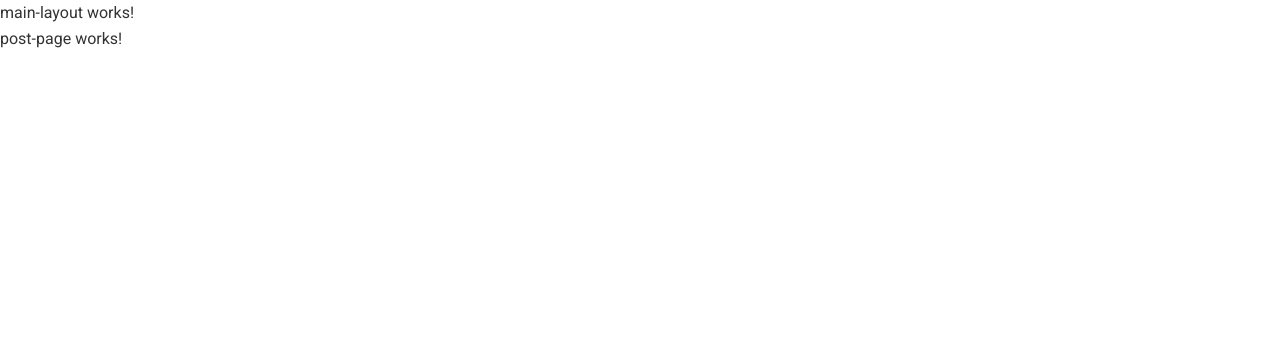
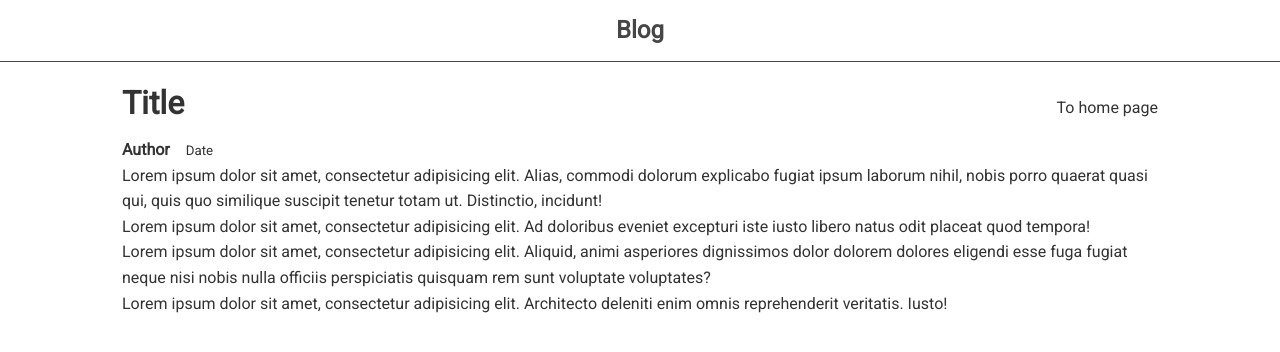
Before and after one commit to denispshenichny/angularblog, an Angular app: page /post/1 in a window 1280 px wide. Shown: the top 352 px of the page. Built offline with nearby package versions, Linux system fonts and the light colour scheme.

Commit message:
post pages

```diff
--- a/src/app/app.module.ts
+++ b/src/app/app.module.ts
@@ -6,13 +6,15 @@ import { AppComponent } from './app.component';
 import { MainLayoutComponent } from './shared/components/main-layout/main-layout.component';
 import { HomePageComponent } from './home-page/home-page.component';
 import { PostPageComponent } from './post-page/post-page.component';
+import { PostComponent } from './shared/components/post/post.component';
 
 @NgModule({
   declarations: [
     AppComponent,
     MainLayoutComponent,
     HomePageComponent,
-    PostPageComponent
+    PostPageComponent,
+    PostComponent
   ],
   imports: [
     BrowserModule,
--- a/src/app/home-page/home-page.component.css
+++ b/src/app/home-page/home-page.component.css
@@ -0,0 +1,4 @@
+.posts {
+  max-width: 600px;
+  margin: 0 auto;
+}
--- a/src/app/home-page/home-page.component.html
+++ b/src/app/home-page/home-page.component.html
@@ -1 +1,4 @@
-<p>home-page works!</p>
+<div class="posts">
+  <app-post></app-post>
+  <app-post></app-post>
+</div>
--- a/src/app/post-page/post-page.component.css
+++ b/src/app/post-page/post-page.component.css
@@ -0,0 +1,13 @@
+.post .header {
+  display: flex;
+  justify-content: space-between;
+  align-items: center;
+}
+
+.post h1 {
+  margin-bottom: 0.5rem;
+}
+
+.post .info strong {
+  margin-right: 1rem;
+}
--- a/src/app/post-page/post-page.component.html
+++ b/src/app/post-page/post-page.component.html
@@ -1 +1,19 @@
-<p>post-page works!</p>
+<div class="post">
+  <div class="header">
+    <h1>Title</h1>
+
+    <button routerLink="/" class="btn btn-link">To home page</button>
+  </div>
+
+  <div class="info">
+    <strong>Author</strong>
+    <small>Date</small>
+  </div>
+
+  <div>
+    <p>Lorem ipsum dolor sit amet, consectetur adipisicing elit. Alias, commodi dolorum explicabo fugiat ipsum laborum nihil, nobis porro quaerat quasi qui, quis quo similique suscipit tenetur totam ut. Distinctio, incidunt!</p>
+    <p>Lorem ipsum dolor sit amet, consectetur adipisicing elit. Ad doloribus eveniet excepturi iste iusto libero natus odit placeat quod tempora!</p>
+    <p>Lorem ipsum dolor sit amet, consectetur adipisicing elit. Aliquid, animi asperiores dignissimos dolor dolorem dolores eligendi esse fuga fugiat neque nisi nobis nulla officiis perspiciatis quisquam rem sunt voluptate voluptates?</p>
+    <p>Lorem ipsum dolor sit amet, consectetur adipisicing elit. Architecto deleniti enim omnis reprehenderit veritatis. Iusto!</p>
+  </div>
+</div>
--- a/src/app/shared/components/main-layout/main-layout.component.html
+++ b/src/app/shared/components/main-layout/main-layout.component.html
@@ -1,3 +1,7 @@
-<p>main-layout works!</p>
+<nav class="navbar main">
+  <h1>Blog</h1>
+</nav>
 
-<router-outlet></router-outlet>
+<div class="container">
+  <router-outlet></router-outlet>
+</div>
--- /dev/null
+++ b/src/app/shared/components/post/post.component.html
@@ -0,0 +1,14 @@
+<div class="card">
+  <div class="card-header">
+    <h2>Post title</h2>
+    <small>Date</small>
+  </div>
+
+  <div>
+    <small>Author</small>
+  </div>
+
+  <button
+    [routerLink]="['/post/', 42]"
+    class="btn btn-dark">Open</button>
+</div>
--- /dev/null
+++ b/src/app/shared/components/post/post.component.ts
@@ -0,0 +1,15 @@
+import { Component, OnInit } from '@angular/core';
+
+@Component({
+  selector: 'app-post',
+  templateUrl: './post.component.html',
+  styleUrls: ['./post.component.css']
+})
+export class PostComponent implements OnInit {
+
+  constructor() { }
+
+  ngOnInit(): void {
+  }
+
+}
--- a/src/styles.css
+++ b/src/styles.css
@@ -96,6 +96,7 @@ list li {
 
 .btn-link {
   background: none;
+  color: #333;
   padding: 0;
   margin: 0;
 }
```
Also changed, not shown: src/app/shared/components/post/post.component.css (added).
